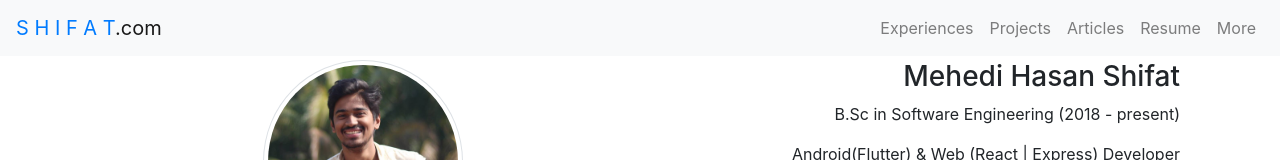
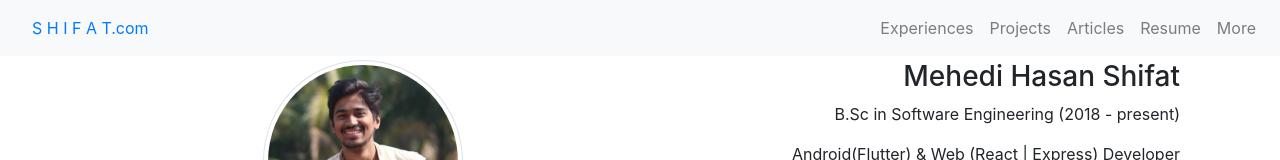
Before and after one commit to jspw/shifat.com, a React (Create React App) app: page / in a window 1280 px wide. Shown: the top 160 px of the page. Built offline with nearby package versions, Linux system fonts and the light colour scheme.

Commit message:
host done

```diff
--- a/public/index.html
+++ b/public/index.html
@@ -24,7 +24,7 @@
       work correctly both with client-side routing and a non-root public URL.
       Learn how to configure a non-root public URL by running `npm run build`.
     -->
-    <title>React App</title>
+    <title>Shifat.com</title>
   </head>
   <body>
     <noscript>You need to enable JavaScript to run this app.</noscript>
--- a/src/components/NavBar/NavBar.js
+++ b/src/components/NavBar/NavBar.js
@@ -35,10 +35,11 @@ const NavBar = () => {
   return (
     <Container fluid>
       <Navbar bg="light" variant="light" expand="lg" fixed="top">
-        <Link to="/" className="navbar-brand">
+        {/* <Link to="/" className="navbar-brand"> */}
           {/* <img src="https://img.icons8.com/ios-glyphs/48/000000/user-male-circle.png" /> */}
-          <a href="/">S H I F A T</a>.com
-        </Link>
+
+        {/* </Link> */}
+        <Nav.Link><a href="/">S H I F A T</a>.com</Nav.Link>
         <Navbar.Toggle aria-controls="basic-navbar-nav" />
         <Navbar.Collapse id="basic-navbar-nav">{NavItems}</Navbar.Collapse>
       </Navbar>
--- a/src/container/App.js
+++ b/src/container/App.js
@@ -5,15 +5,19 @@ import "./App.css";
 
 const App = () => {
   return (
-    <Router>
+    // <Router>
+    //   <NavBar />
+
+    //   <Switch>
+    //     <Route path="/">
+    //       <About />
+    //     </Route>
+    //   </Switch>
+    // </Router>
+    <>
       <NavBar />
-
-      <Switch>
-        <Route path="/">
-          <About />
-        </Route>
-      </Switch>
-    </Router>
+      <About />
+    </>
   );
 };
 
```
Also changed, not shown: 29 other files (tests, documents, lock files or other folders).
